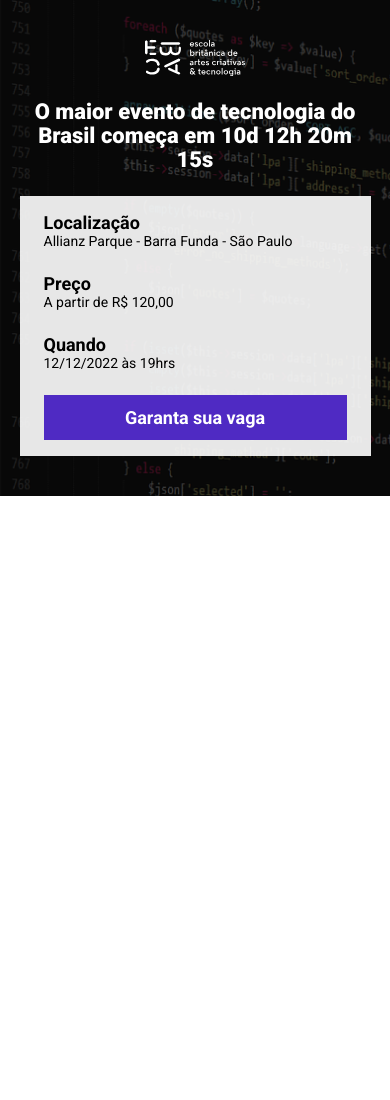
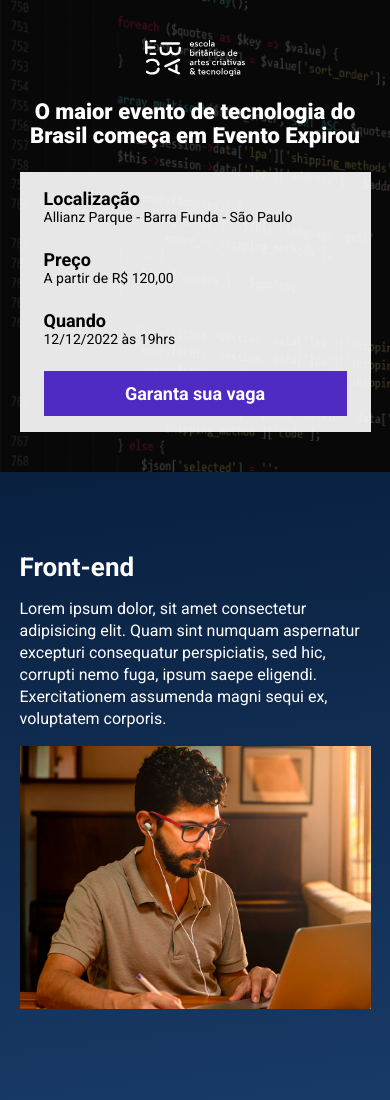
Before and after one commit to fabricio-Maciel/ebac_tech_talks, a website built with Parcel: page src/index.html in a window 390 px wide. Shown: the top 1100 px of the page. Before the commit the page ends 844 px from the top, so only its background shows below. Built offline with nearby package versions, Linux system fonts and the light colour scheme.

Commit message:
Projeto finalizado

```diff
--- a/package.json
+++ b/package.json
@@ -2,8 +2,8 @@
   "name": "parcel",
   "version": "1.0.0",
   "description": "",
-  "main": "index.js",
   "scripts": {
+    "build": "parcel build src/index.html",
     "dev": "parcel src/index.html src/styles/main.scss src/scripts/main.js",
     "test": "echo \"Error: no test specified\" && exit 1"
   },
--- a/src/index.html
+++ b/src/index.html
@@ -9,6 +9,7 @@
   <link rel="preconnect" href="https://fonts.gstatic.com" crossorigin>
   <link href="https://fonts.googleapis.com/css2?family=Roboto:wght@400;700;900&display=swap" rel="stylesheet">
   <link rel="stylesheet" href="styles/main.scss">
+  <link href="https://unpkg.com/aos@2.3.1/dist/aos.css" rel="stylesheet">
 
 </head>
 
@@ -17,7 +18,7 @@
     <div class="container">
       <img class="hero__logo" src="images/ebac_logo.svg" alt="EBAC">
       <p class="hero__text">
-        O maior evento de tecnologia do Brasil começa em 10d 12h 20m 15s
+        O maior evento de tecnologia do Brasil começa em <span id="contador"></span>
       </p>
       <div class="infos-bar">
         <ul class="infos-bar__infos">
@@ -40,6 +41,49 @@
       </div>
     </div>
   </header>
+
+  <div class="background">
+    <section class="event front-end" data-aos="fade-right">
+      <div class="container">
+        <div class="event__details">
+          <h2 class="event__details__title">Front-end</h2>
+          <p class="event__details__description">Lorem ipsum dolor, sit amet consectetur adipisicing elit. Quam sint numquam aspernatur excepturi consequatur perspiciatis, sed hic, corrupti nemo fuga, ipsum saepe eligendi. Exercitationem assumenda magni sequi ex, voluptatem corporis.</p>
+        </div>
+        <img class="event__image" src="images/frontend.png" alt="Front-end">
+      </div>
+    </section>
+    <section class="event event--image-left" data-aos="fade-left">
+      <div class="container">
+        <div class="event__details">
+          <h2 class="event__details__title">Back-end</h2>
+          <p class="event__details__description">Lorem ipsum dolor, sit amet consectetur adipisicing elit. Quam sint numquam aspernatur excepturi consequatur perspiciatis, sed hic, corrupti nemo fuga, ipsum saepe eligendi. Exercitationem assumenda magni sequi ex, voluptatem corporis.</p>
+        </div>
+        <img class="event__image" src="images/backend.png" alt="Front-end">
+      </div>
+    </section>
+    <section class="event ui-ux" data-aos="fade-right">
+      <div class="container">
+        <div class="event__details">
+          <h2 class="event__details__title">UI / UX</h2>
+          <p class="event__details__description">Lorem ipsum dolor, sit amet consectetur adipisicing elit. Quam sint numquam aspernatur excepturi consequatur perspiciatis, sed hic, corrupti nemo fuga, ipsum saepe eligendi. Exercitationem assumenda magni sequi ex, voluptatem corporis.</p>
+        </div>
+        <img class="event__image" src="images/ui-ux.png" alt="Front-end">
+      </div>
+    </section>
+    <section class="event event--image-left" data-aos="fade-left">
+      <div class="container">
+        <div class="event__details">
+          <h2 class="event__details__title">Data Science</h2>
+          <p class="event__details__description">Lorem ipsum dolor, sit amet consectetur adipisicing elit. Quam sint numquam aspernatur excepturi consequatur perspiciatis, sed hic, corrupti nemo fuga, ipsum saepe eligendi. Exercitationem assumenda magni sequi ex, voluptatem corporis.</p>
+        </div>
+        <img class="event__image" src="images/data.png" alt="Data-science">
+      </div>
+    </section>
+  </div>
+
+
+  <script src="https://unpkg.com/aos@2.3.1/dist/aos.js"></script>
+  <script src="scripts/main.js"></script>
 </body>
 
 </html>
--- a/src/scripts/main.js
+++ b/src/scripts/main.js
@@ -1 +1,35 @@
-console.log("Olá mundo");
+AOS.init();
+
+const dataDoEvento = new Date("Aug 22, 2024 19:39:00");
+const timeStampDoEvento = dataDoEvento.getTime();
+
+const contaAsHoras = setInterval(function () {
+  const agora = new Date();
+  const timeStampAtual = agora.getTime();
+  const distanciaAteOEvento = timeStampDoEvento - timeStampAtual;
+  const diaEmMs = 1000 * 60 * 60 * 24;
+  const horaEmMs = 1000 * 60 * 60;
+  const minutoEmMs = 1000 * 60;
+
+  const diasAteOEvento = Math.floor(distanciaAteOEvento / diaEmMs);
+  const horasAteOEvento = Math.floor(
+    (distanciaAteOEvento % diaEmMs) / horaEmMs
+  );
+  const minutosAteOEvento = Math.floor(
+    (distanciaAteOEvento % horaEmMs) / minutoEmMs
+  );
+  const segundosAteOEvento = Math.floor(
+    (distanciaAteOEvento % minutoEmMs) / 1000
+  );
+
+  console.log(distanciaAteOEvento);
+
+  document.getElementById(
+    "contador"
+  ).innerHTML = `${diasAteOEvento}d ${horasAteOEvento}h ${minutosAteOEvento}m ${segundosAteOEvento}s`;
+
+  if (distanciaAteOEvento < 0) {
+    clearInterval(contaAsHoras);
+    document.getElementById("contador").innerHTML = `Evento Expirou`;
+  }
+}, 1000);
--- /dev/null
+++ b/src/styles/_event.scss
@@ -0,0 +1,52 @@
+.background {
+  background: linear-gradient(173deg, #09203f, #265188, #537895);
+}
+
+.event {
+  padding: 80px 0;
+
+  &--image-left {
+    .container {
+      flex-direction: row-reverse;
+    }
+  }
+
+  .container {
+    display: flex;
+    gap: 40px;
+  }
+
+  &__image {
+    max-width: 100%;
+    width: 360px;
+    height: 100%;
+  }
+
+  &__details {
+    &__title {
+      margin-bottom: 16px;
+      font-size: 26px;
+      font-weight: bold;
+      margin-bottom: 16px;
+    }
+
+    &__description {
+      line-height: 22px;
+    }
+  }
+
+  @media (max-width: 640px) {
+    .container {
+      display: block;
+    }
+
+    &__image {
+      width: 100%;
+    }
+
+    &__details {
+      margin-right: 0;
+      margin-bottom: 16px;
+    }
+  }
+}
--- a/src/styles/main.scss
+++ b/src/styles/main.scss
@@ -1,6 +1,7 @@
 @use "hero";
 @use "components/infos-bar";
 @use "components/buttons";
+@use "event";
 
 * {
   margin: 0;
```
